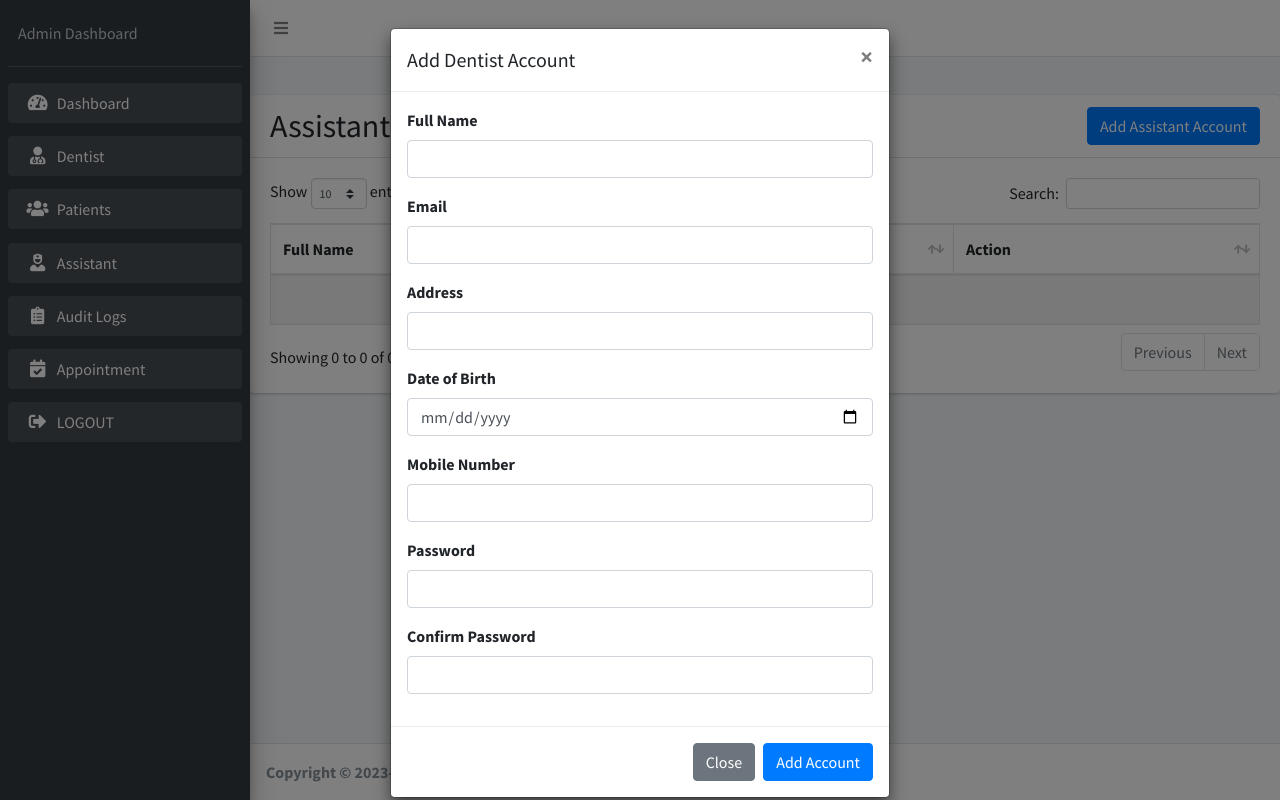
After one commit to PrinceSanguan/Dentist-Appointment-System, a Laravel app: template resources/views/admin/assistant.blade.php in a window 1280 px wide, after a click on "Add Assistant Account". The commit adds this page. Run offline with Laravel 10, Linux system fonts and the light colour scheme; the template is opened without the code that fills it, so the values that code supplies are empty; settings files or empty folders that the repository lacks are supplied; some libraries are stand-ins or nearby versions.

Commit message:
adding audit in my platform

```diff
--- /dev/null
+++ b/resources/views/admin/assistant.blade.php
@@ -0,0 +1,209 @@
+@include('admin.layout.header')
+
+<body class="hold-transition sidebar-mini">
+  <div class="wrapper">
+
+    @include('admin.layout.navbar')
+
+    @include('admin.layout.sidebar')
+
+    <!-------------------------------------- Main content ---------------------------------------->
+
+    <div class="content-wrapper">
+      <!-- Content Header (Page header) -->
+      <div class="content-header">
+        <div class="container-fluid">
+          <div class="row mb-2">
+          </div><!-- /.row -->
+        </div><!-- /.container-fluid -->
+      </div>
+      <!-- /.content-header -->
+
+      <div class="row">
+        <div class="col-lg-12">
+          <div class="card">
+            <div class="card-header">
+              <h3 class="card-title" style="font-size: 2em">Assistant's List</h3>
+              <!-- Add New Account Button -->
+              <button class="btn btn-primary float-right" data-toggle="modal" data-target="#addAccountModal">
+                Add Assistant Account
+              </button>
+            </div>
+            <div class="card-body">
+              <table id="dentistTable" class="table table-bordered table-striped">
+                <thead>
+                  <tr>
+                    <th>Full Name</th>
+                    <th>Email</th>
+                    <th>Action</th>
+                  </tr>
+                </thead>
+                <tbody>
+                  @foreach ($assistants as $assistant)
+                    <tr>
+                      <td>{{ $assistant->full_name }}</td>
+                      <td>{{ $assistant->email }}</td>
+                      <td>{{ $assistant->status }}</td>
+                      <td>
+                        {{-- <a href=" {{ route('patients.view', $patient->id) }}" class="btn btn-success">View</a> --}}
+                        <form action="{{ route('admin.assistant-delete', $assistant->id) }}" method="post" style="display:inline;">
+                          @csrf
+                          <button type="submit" class="btn btn-danger" onclick="return confirm('Are you sure you want to delete this patient?');">Delete</button>
+                        </form>
+                      </td>
+                    </tr>
+                  @endforeach
+                </tbody>
+              </table>
+            </div>
+          </div>
+        </div>
+      </div>
+    </div>
+
+  <!-- Modal for Adding New Account -->
+  <div class="modal fade" id="addAccountModal" tabindex="-1" role="dialog" aria-labelledby="addAccountModalLabel" aria-hidden="true">
+    <div class="modal-dialog" role="document">
+      <div class="modal-content">
+        <div class="modal-header">
+          <h5 class="modal-title" id="addAccountModalLabel">Add Dentist Account</h5>
+          <button type="button" class="close" data-dismiss="modal" aria-label="Close">
+            <span aria-hidden="true">&times;</span>
+          </button>
+        </div>
+        <form id="addDentistForm">
+          @csrf
+          <div class="modal-body">
+            <div class="form-group">
+              <label for="fullName">Full Name</label>
+              <input type="text" class="form-control" id="fullName" name="full_name" required>
+              <span class="text-danger error-text full_name_error"></span>
+            </div>
+            <div class="form-group">
+              <label for="email">Email</label>
+              <input type="email" class="form-control" id="email" name="email" required>
+              <span class="text-danger error-text email_error"></span>
+            </div>
+            <div class="form-group">
+              <label for="address">Address</label>
+              <input type="text" class="form-control" id="address" name="address" required>
+              <span class="text-danger error-text address_error"></span>
+            </div>
+            <div class="form-group">
+              <label for="dob">Date of Birth</label>
+              <input type="date" class="form-control" id="dob" name="dob" required>
+              <span class="text-danger error-text dob_error"></span>
+            </div>
+            <div class="form-group">
+              <label for="number">Mobile Number</label>
+              <input type="number" class="form-control" id="number" name="number" required min="0">
+              <span class="text-danger error-text number_error"></span>
+            </div>
+            <div class="form-group">
+              <label for="password">Password</label>
+              <input type="password" class="form-control" id="password" name="password" required>
+              <span class="text-danger error-text password_error"></span>
+            </div>
+            <div class="form-group">
+              <label for="confirmPassword">Confirm Password</label>
+              <input type="password" class="form-control" id="confirmPassword" name="password_confirmation" required>
+              <span class="text-danger error-text password_confirmation_error"></span>
+            </div>
+          </div>
+          <div class="modal-footer">
+            <button type="button" class="btn btn-secondary" data-dismiss="modal">Close</button>
+            <button type="submit" class="btn btn-primary">Add Account</button>
+          </div>
+        </form>
+      </div>
+    </div>
+  </div>
+
+  <script>
+        $(document).ready(function() {
+        // On form submit, prevent the default action and use AJAX
+        $('#addDentistForm').on('submit', function(e) {
+            e.preventDefault(); // Prevent the default form submission
+
+            let formData = new FormData(this);
+
+            // Clear previous errors
+            $('span.error-text').text('');
+
+            $.ajax({
+                url: "{{ route('admin.add-assistant') }}", // Laravel route to handle the request
+                method: 'POST',
+                data: formData,
+                contentType: false,
+                processData: false,
+                success: function(response) {
+                    if (response.success === true) {
+                        // If assistant is added successfully, show a success message and close the modal
+                        $('#addAccountModal').modal('hide');
+                        alert('Assistant account has been registered successfully!');
+                        location.reload(); // Refresh the page to show updated data
+                    }
+                },
+                error: function(response) {
+                    // If there's an error, show the validation errors
+                    if (response.status === 422) {
+                        let errors = response.responseJSON.errors;
+                        $.each(errors, function(field, error) {
+                            $('span.' + field + '_error').text(error[0]);
+                        });
+                    }
+                }
+            });
+        });
+    });
+  </script>
+
+    @include('admin.layout.footer')
+  </div>
+
+  <!-- Include DataTables CSS and JS -->
+  <link rel="stylesheet" href="{{ asset('plugins/datatables-bs4/css/dataTables.bootstrap4.min.css') }}">
+  <link rel="stylesheet" href="{{ asset('plugins/datatables-responsive/css/responsive.bootstrap4.min.css') }}">
+  <script src="{{ asset('plugins/datatables/jquery.dataTables.min.js') }}"></script>
+  <script src="{{ asset('plugins/datatables-bs4/js/dataTables.bootstrap4.min.js') }}"></script>
+  <script src="{{ asset('plugins/datatables-responsive/js/dataTables.responsive.min.js') }}"></script>
+  <script src="{{ asset('plugins/datatables-responsive/js/responsive.bootstrap4.min.js') }}"></script>
+
+  <!-- Include Bootstrap JS for Modal -->
+  <script src="https://cdn.jsdelivr.net/npm/bootstrap@4.5.2/dist/js/bootstrap.bundle.min.js"></script>
+
+  <script>
+    $(function () {
+      $("#dentistTable").DataTable({
+        responsive: true,
+        autoWidth: false,
+      });
+    });
+  </script>
+
+  <!----Sweet Alert---->
+<script src="https://cdn.jsdelivr.net/npm/sweetalert2@11"></script>
+
+<script>
+  document.addEventListener('DOMContentLoaded', function () {
+      @if (session('success'))
+          Swal.fire({
+              icon: 'success',
+              title: 'Success!',
+              text: '{{ session('success') }}',
+              confirmButtonText: 'OK'
+          });
+      @endif
+
+      @if (session('error'))
+          Swal.fire({
+              icon: 'error',
+              title: 'Oops...',
+              text: '{{ session('error') }}',
+              confirmButtonText: 'Try Again'
+          });
+      @endif
+  });
+</script>
+</body>
+</html>
--- a/resources/views/admin/dashboard.blade.php
+++ b/resources/views/admin/dashboard.blade.php
@@ -47,7 +47,7 @@
           <!-- small card -->
           <div class="small-box bg-success">
             <div class="inner">
-              <h3>5</h3>
+              <h3>{{$dentist}}</h3>
               <p>Total Dentist Account</p>
             </div>
             <div class="icon">
@@ -81,7 +81,7 @@
           <!-- small card -->
           <div class="small-box bg-primary">
             <div class="inner">
-              <h3>5</h3>
+              <h3>{{$assistant}}</h3>
               <p>Total Assistant Account</p>
             </div>
             <div class="icon">
--- a/resources/views/admin/layout/sidebar.blade.php
+++ b/resources/views/admin/layout/sidebar.blade.php
@@ -45,7 +45,7 @@
 
         <!-- Assistant -->
         <li class="nav-item menu-open" style="margin-bottom: 10px;">
-            <a href="" class="nav-link ">
+            <a href="{{ route('admin.assistant') }}" class="nav-link {{ Route::is('admin.assistant') ? 'active' : '' }}">
                 <i class="nav-icon fas fa-user-nurse"></i>
                 <p>
                     Assistant
@@ -55,7 +55,7 @@
 
         <!-- Audit Logs -->
         <li class="nav-item menu-open" style="margin-bottom: 10px;">
-            <a href="" class="nav-link ">
+            <a href="{{ route('admin.audit-logs') }}" class="nav-link {{ Route::is('admin.audit-logs') ? 'active' : '' }}">
                 <i class="nav-icon fas fa-clipboard-list"></i>
                 <p>
                     Audit Logs
--- a/routes/web.php
+++ b/routes/web.php
@@ -1,9 +1,6 @@
 <?php
 
 use Illuminate\Support\Facades\Route;
-use Illuminate\Http\Request;
-use Illuminate\Support\Facades\Auth;
-use Illuminate\Support\Facades\Session;
 use App\Http\Controllers\IndexController;
 use App\Http\Controllers\AdminController;
 use App\Http\Controllers\SignupController;
@@ -37,8 +34,14 @@ Route::get('/admin/dentist', [AdminController::class, 'dentist'])->name('admin.d
 Route::post('/admin/dentist', [AdminController::class, 'addDentistAccount'])->name('admin.add-dentist');
 Route::post('/admin/dentist/delete/{id}', [AdminController::class, 'dentistDeleteAccount'])->name('admin.dentist-delete');
 
+Route::get('/admin/assistant', [AdminController::class, 'assistant'])->name('admin.assistant');
+Route::post('/admin/assistant', [AdminController::class, 'addAssistantAccount'])->name('admin.add-assistant');
+Route::post('/admin/assistant/delete/{id}', [AdminController::class, 'assistantDeleteAccount'])->name('admin.assistant-delete');
+
 Route::get('/admin/schedule', [AdminController::class, 'schedule'])->name('admin.schedule');
 Route::get('/admin/appointment', [AdminController::class, 'appointment'])->name('admin.appointment');
+
+Route::get('/admin/audit-logs', [AdminController::class, 'auditLogs'])->name('admin.audit-logs');
 
 Route::get('/admin/patient', [AdminController::class, 'patient'])->name('admin.patient');
 Route::patch('/admin/patient/{id}', [AdminController::class, 'updatePatientStatus'])->name('admin.update-status');
@@ -49,11 +52,6 @@ Route::post('/admin/patient/delete/{id}', [AdminController::class, 'patientDelet
 Route::get('/patient/dashboard', [PatientController::class, 'index'])->name('patient.dashboard');
 /**Patient Route */
 
-    /******************************************** This Route is For Logout *****************************/
-    Route::get('/logout', function (Request $request) {
-      Session::flush();
-      Auth::logout();
-
-      return redirect()->route('signin');
-  })->name('logout');
-  /******************************************** This Route is For Logout *****************************/
+/**Logout Route */
+Route::get('/logout', [AdminController::class, 'logout'])->name('logout');
+/**Logout Route */
```
Also changed, not shown: app/Http/Controllers/AdminController.php (+92 -1 lines), app/Http/Controllers/LoginController.php (+10 -0 lines), app/Models/Audit.php (added, +20 -0 lines), resources/views/admin/audit-logs.blade.php (added, +109 -0 lines), database/migrations/2014_10_12_000000_create_users_table.php, database/migrations/2024_10_02_221955_create_audits_table.php (added).
